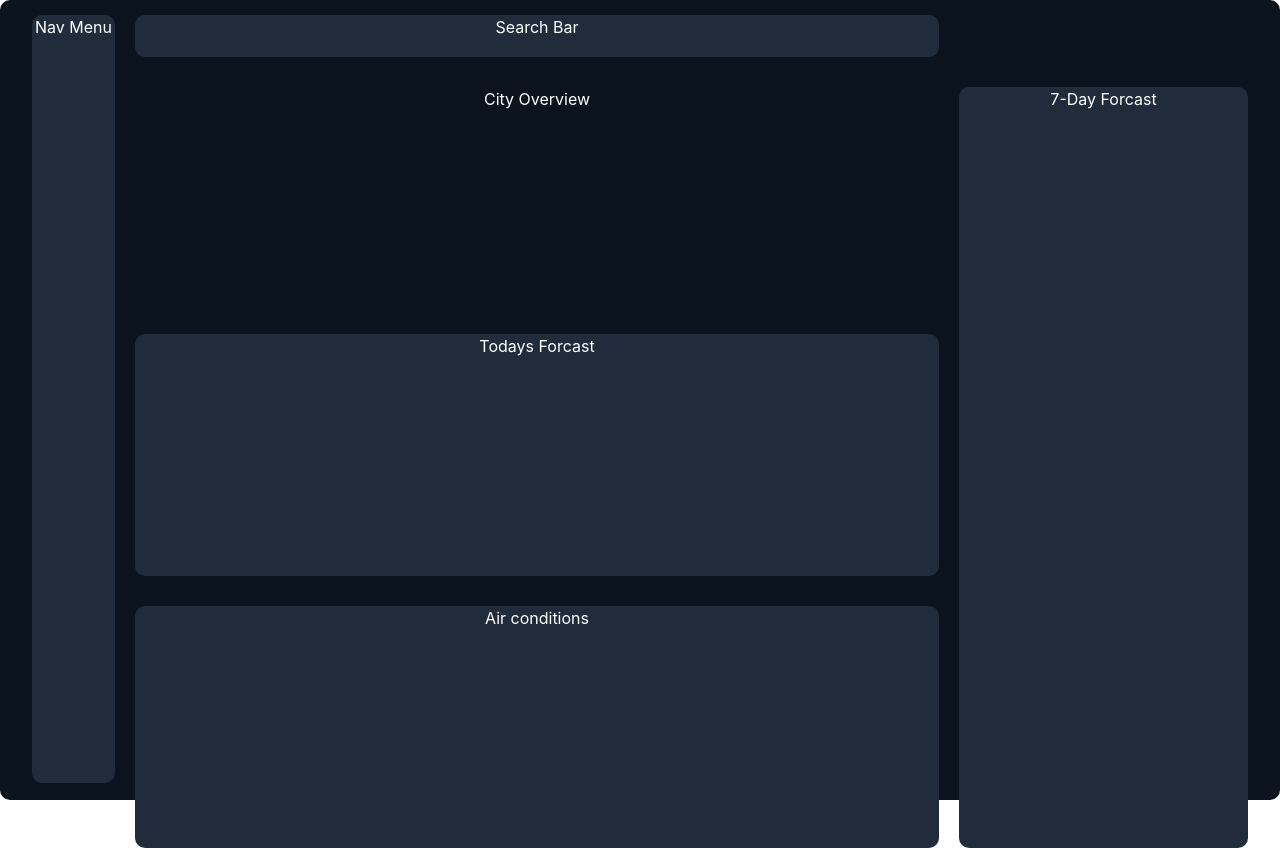
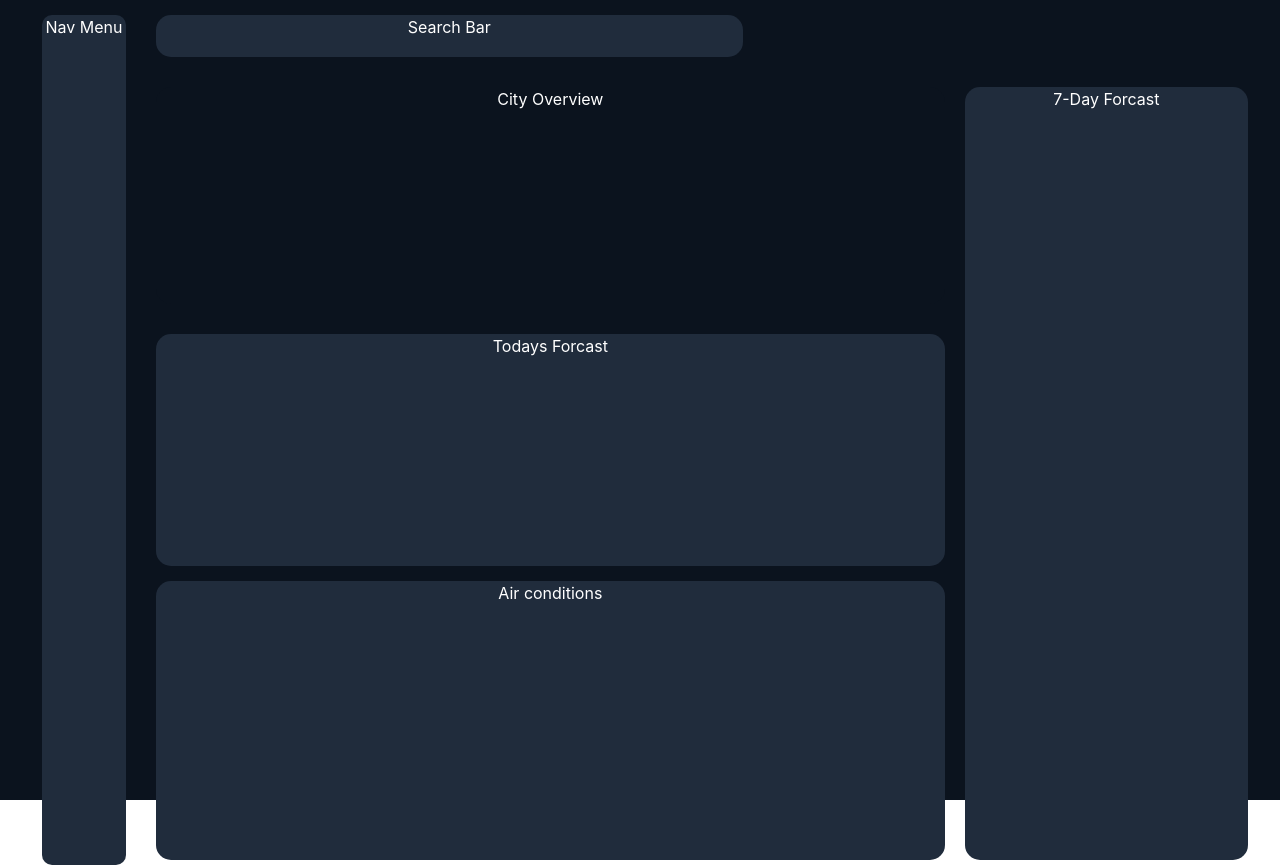
Before and after one commit to ahmednabik/mousam, a React (Vite) app: page / in a window 1280 px wide. Built offline with nearby package versions, Linux system fonts and the light colour scheme.

Commit message:
UI updates

```diff
--- a/src/App.css
+++ b/src/App.css
@@ -10,17 +10,23 @@
   grid-template-rows: repeat(12, 1fr);
   min-width: 320px;
   height: 100vh;
-  border-radius: 10px;
+}
+
+body {
+  background-color: #0b131e;
 }
 
 .navigation-menu {
-  max-width: 84px;
-  height: 96vh;
+  min-width: 84px;
+
   margin-top: 15px;
   background-color: #202c3c;
   grid-column: 1/2;
-  grid-row: 1/-1;
-  border-radius: inherit;
+  grid-row: 1/13;
+  border-radius: 10px;
+  margin-left: 10px;
+  margin-right: 10px;
+  margin-bottom: 10px;
 }
 
 .city-overview,
@@ -28,8 +34,9 @@
 .seven-day-forcast,
 .today-forcast,
 .air-conditions {
-  width: 100%; /* Keep container width at 100% for mobile */
-  margin: 15px 0; /* Adjust margin for spacing between elements */
+  width: 100%;
+  margin: 15px 0;
+  border-radius: 15px;
 }
 
 .city-overview {
@@ -37,23 +44,20 @@
   background-color: #0b131e;
   grid-column: 2/10;
   grid-row: 2/4;
-  border-radius: inherit;
 }
 
 .search-bar {
   min-height: 42px;
   background-color: #202c3c;
-  grid-column: 2/10;
+  grid-column: 2/8;
   grid-row: 1/2;
-  border-radius: 10px;
 }
 
 .seven-day-forcast {
   min-height: 650px;
   background-color: #202c3c;
   grid-column: 10/-1;
-  grid-row: 2/12;
-  border-radius: inherit;
+  grid-row: 2/13;
 }
 
 .today-forcast {
@@ -61,13 +65,13 @@
   background-color: #202c3c;
   grid-column: 2/10;
   grid-row: 4/8;
-  border-radius: inherit;
+
+  margin-bottom: 0px;
 }
 
 .air-conditions {
   min-height: 217px;
   background-color: #202c3c;
   grid-column: 2/10;
-  grid-row: 8/12;
-  border-radius: inherit;
+  grid-row: 8/13;
 }
```
